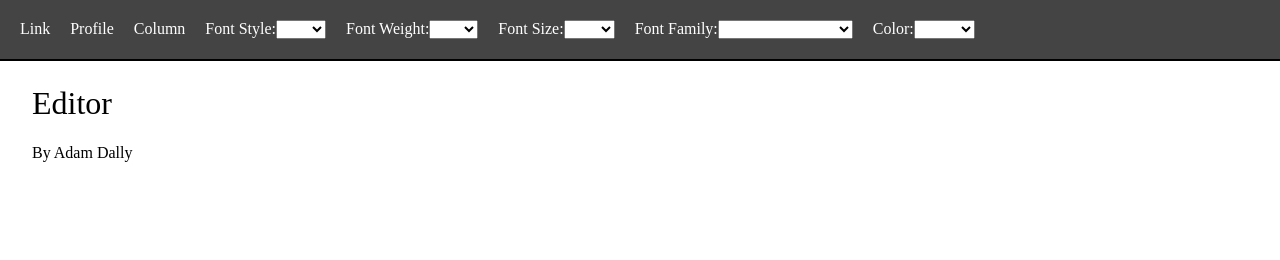
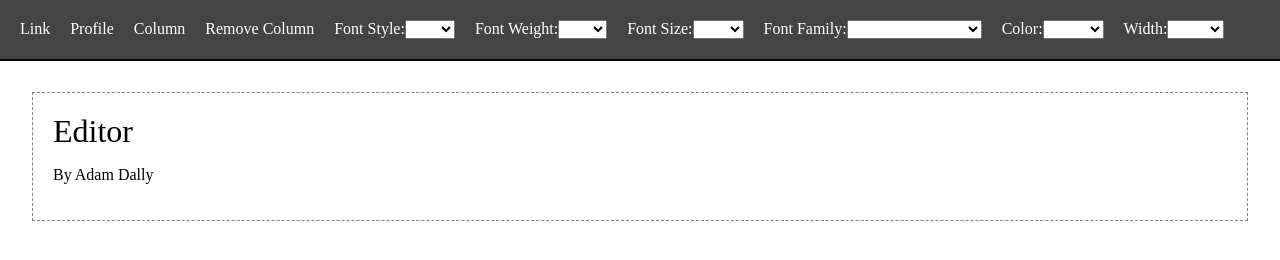
Before and after one commit to adamsdally/editor, a plain HTML site: page index.html in a window 1280 px wide. Drawn offline with Linux system fonts and the light colour scheme.

Commit message:
Testing move

```diff
--- a/index.html
+++ b/index.html
@@ -10,8 +10,16 @@
             }
             main {
                 padding:32px;
-                padding-top:64px;
+                padding-top:92px;
+                display: flex;
+                flex-wrap:wrap;
+                outline:0px;
 
+            }
+            h1, h2, h3, strong {
+                font-weight: inherit;
+                padding:0px;
+                margin:0px;
             }
             nav {
                 margin:0px;
@@ -38,9 +46,6 @@
                 font-weight:bold;
                 color:yellow;
             }
-            h1, h2, h3, strong {
-                font-weight: inherit;
-            }
             .bold {
                 font-weight: bold;
             }
@@ -48,8 +53,10 @@
                 font-style:italic;
             }
             .column {
-                border:1px solid black;
-                background-color:orange;
+                border:1px dashed gray;
+                padding:20px;
+                flex-basis:100%;
+                box-sizing: border-box;
             }
             article {
                 margin:20px;
@@ -87,6 +94,7 @@
                 flex-grow:1;
                 font-size:1.2em;
             }
+
         </style>
         <script type="text/javascript" src="js/maintainSelection.js"></script>
         <script type="text/javascript" src="js/buildSelection.js"></script>
@@ -116,6 +124,7 @@
             <a href="" data-action="link">Link</a>
             <a href="" data-action="profile">Profile</a>
             <a href="" data-action="column">Column</a>
+            <a href="" data-action="remove-column">Remove Column</a>
             <label>Font Style:</label>
             <select data-action="font-style" name="font-style">
                 <option value=""></option>
@@ -162,19 +171,23 @@
                 <option value="green">Green</option>
                 <option value="yellow">Yellow</option>
             </select>
+            <label>Width:</label>
+            <select data-action="column-width" name="column-width">
+                <option value=""></option>
+                <option value="100">100%</option>
+                <option value="75">75%</option>
+                <option value="66.66">66%</option>
+                <option value="50">50%</option>
+                <option value="33.33">33%</option>
+                <option value="25">25%</option>
+            </select>
             <!--<a href="" data-action="blueBorder">Blue Border</a>-->
         </nav>
-        <!--<h1>Editor by Adam Dally</h1>
-        <p class="italic">Last updated: August 18, 2016</p>
-        <p>This editor is being designed to provide the most accessible way to extend editing
-            functionality via classes, css style properties, and more, along with fine tuned
-            control on what can be edited by what. For instance, you can not change the
-            size of the this documents title but can for everything else :)
-        </p>
-        <p>Modifying text across different styles and paragraphs is slightly buggy still.</p>-->
         <main>
-            <h1>Editor</h1>
-            <p>By Adam Dally</p>
+            <div class="column">
+                <h1>Editor</h1>
+                <p>By Adam Dally</p>
+            </div>
         </main>
         <script type="text/javascript">
         'use strict';
@@ -186,64 +199,13 @@
             //el.contentEditable = true;
 
             //grouping elements ===> 'DIV'
-            var blockElements = ['MAIN', 'H1', 'P', 'DIV'],
+            var blockElements = ['MAIN', 'H1', 'P'],
                 inlineElements = ['SPAN', 'A'],
-                groupElements = [];
+                groupElements = ['DIV'];
 
             var clipboard = null;
 
-            var tests = {
-                'copy': {
-                    'html': 'Hello World',
-                    'selection': {
-                        'start': 0,
-                        'end': 11
-                    },
-                    'result': function(editor) {
-                        return editor.clipboard;
-                    },
-                    'wanted': 'Hello World'
-                },
-                'paste': {
-                    'init': function(editor) {
-                        editor.clipboard = "Hello World"
-                    },
-                    'wanted': '<main>Hello World</main>'
-                },
-                'bold': {
-                    'html': 'Hello World',
-                    'selection': {
-                        'start':0,
-                        'end':11
-                    },
-                    'wanted': '<main class="bold">Hello World</main>'
-
-                },
-                'italic': {
-                    'html': 'Hello World',
-                    'selection': {
-                        'start':0,
-                        'end':11
-                    },
-                    'wanted': '<main class="italic">Hello World</main>'
-                },
-                'column': {
-                    'html': 'Hello World',
-                    'selection': {
-                        'start': 0,
-                        'end': 11,
-                    },
-                    'wanted': '<main><div class="column">Hello World</div></main>'
-                },
-                /*'link': {
-                    'html': 'Hello World',
-                    'selection': {
-                        'start': 1,
-                        'end': 10,
-                    },
-                    'wanted': '<main>H<a href="http://google.com">ello Worl</a>d</main>'
-                }*/
-            };
+            var tests = {};
 
             var actions = {
                 'copy': {
@@ -252,7 +214,18 @@
                     },
                     'event': function(current) {
                         current.editor.clipboard = current.editor.selection.toString();
-                    }
+                    },
+                    'test': {
+                        'html': 'Hello World',
+                        'selection': {
+                            'start': 0,
+                            'end': 11
+                        },
+                        'result': function(editor) {
+                            return editor.clipboard;
+                        },
+                        'wanted': 'Hello World'
+                    },
                 },
                 'paste': {
                     'event': function(current) {
@@ -260,6 +233,12 @@
                         range.deleteContents();
                         range.insertNode(document.createTextNode(current.editor.clipboard));
 
+                    },
+                    'test':{
+                        'init': function(editor) {
+                            editor.clipboard = "Hello World"
+                        },
+                        'wanted': '<main>Hello World</main>'
                     }
                 },
                 'profile': {
@@ -293,21 +272,116 @@
                         var result = window.prompt("Web Address?", "http://google.com");
                         current.selection[0].node.href= result;
                     },
-                    'special': true
+                    'special': true,
+                    /*'test':{
+                        'html': 'Hello World',
+                        'selection': {
+                            'start': 1,
+                            'end': 10,
+                        },
+                        'wanted': '<main>H<a href="http://google.com">ello Worl</a>d</main>'
+                    }*/
                 },
                 'input' : {
                     'restricted': ['H1'],
                 },
                 'italic': {
                     'class': 'italic',
+                    'test': {
+                        'html': 'Hello World',
+                        'selection': {
+                            'start':0,
+                            'end':11
+                        },
+                        'wanted': '<main class="italic">Hello World</main>'
+                    },
                 },
                 'bold': {
                     'class': 'bold',
+                    'test':{
+                        'html': 'Hello World',
+                        'selection': {
+                            'start':0,
+                            'end':11
+                        },
+                        'wanted': '<main class="bold">Hello World</main>'
+
+                    }
+                },
+                'remove-column': {
+                    'event': function(current) {
+                        var node = current.selection[0].node;
+                        while (node.parentElement.tagName != "MAIN") {
+                            node = node.parentElement;
+                            if (node.classList.contains("column")) {
+                                if (node.previousSibling && node.classList.contains("column")) {
+                                    while (node.childNodes.length) {
+                                        node.previousSibling.appendChild(node.childNodes[0]);
+                                    }
+                                    node.parentElement.removeChild(node);
+                                }
+                                return;
+                            }
+                        }
+
+                    },
+                    'test': {
+                        'html':'<div class="column">Test</div>',
+                        'selection': {
+                            'start': 21,
+                            'end': 21,
+                        },
+                        'wanted':'<main></main>',
+                    }
                 },
                 'column': {
-                    'class': 'column',
-                    'element': 'DIV',
-                    'special': true
+                    'special': true,
+                    'event': function(current) {
+                        var groupEl, previousEl;
+                        var node = current.selection[0].node;
+                        console.log(current);
+                        if (current.selection[0].startOffset == current.selection[0].endOffset) {
+                            node.splitText(current.selection[0].startOffset);
+
+                        }
+                        //If selection covers multiple elements then column contents will be selection
+                        //additional columns will be before and after selection
+                        //this also implies that if the current selection spans multiple columns that those
+                        //will be deleted and new ones will be created.
+
+                        //otherwise if selection is condensed then split column at cursor
+                        groupEl = current.editor.parentType(current.selection[0].node,'group');
+                        current.editor.splitElement(groupEl, node);
+
+
+                    },
+                    'tests': [
+                        {
+                            'action':'column',
+                            'html': '<div class="column">Hello World</div>',
+                            'selection': {
+                                'start': 6,
+                                'end': 6,
+                            },
+                            'wanted': '<main><div class="column">Hello </div><div class="column">World</div></main>'
+                        },
+                        {
+                            'action':'column',
+                            'html': '<div class="column"><p>Hello World</p></div>',
+                            'selection': {
+                                'start': 6,
+                                'end': 6,
+                            },
+                            'wanted': '<main><div class="column"><p>Hello </p></div><div class="column"><p>World</p></div></main>'
+                        },
+                    ]
+                },
+                'column-width': {
+                    'input': 'select',
+                    'event': function(current){
+                        var groupEl = current.editor.parentType(current.selection[0].node, 'group');
+                        groupEl.style.flexBasis = current.action.value+"%";
+                    }
                 },
                 'font-weight': {
                     'attribute': 'font-weight',
--- a/js/dom.js
+++ b/js/dom.js
@@ -134,3 +134,65 @@ EditorPrototype.previousNode = function(el) {
     }
     return el;
 }
+
+EditorPrototype.parentType = function(el, type) {
+    switch (type) {
+        case 'group':
+            while(this.groupElements.indexOf(el.tagName) == -1) {
+                el = el.parentElement;
+                if (el.tagName == "MAIN")
+                    return false;
+            }
+            return el;
+            break;
+    }
+    return false;
+}
+/*
+
+div p-p p-text-!-text-p div
+go to top
+remember current though that is not quite top
+[div div] div p-p p-text-!-text-p div
+everything to the left of current needs moved
+[div p-p div] div p-text-!-text-p div
+
+*/
+
+
+EditorPrototype.splitElement = function(el, lastNode) {
+    var current,
+        clone,
+        prev = el.cloneNode(),
+        insertPoint = prev,
+        top = el;
+
+    //Loop until the explore point (top) is the same as the lastNode
+    while (lastNode.parentElement != top) {
+
+        //Explore from the lastNode up to the top with current.
+        current = lastNode;
+        while (current.parentElement != top) {
+            current = current.parentElement;
+        }
+
+        //Top is the new current
+        top = current;
+
+        //Everything to the left of the current needs inserted at the insert point
+        while (current.previousSibling) {
+            insertPoint.insertBefore(current.previousSibling, insertPoint.childNodes[0]);
+        }
+
+        //Clone current and insert at insertPoint, this is the new insertPoint
+        clone = current.cloneNode();
+        insertPoint.appendChild(clone);
+        insertPoint = clone;
+    }
+
+    //insert the lastNode;
+    insertPoint.appendChild(lastNode);
+
+    //Insert the entire thing before el
+    el.parentElement.insertBefore(prev, el);
+}
--- a/js/internal.js
+++ b/js/internal.js
@@ -310,7 +310,6 @@ EditorPrototype.perform = function(action) {
         unapplyElements = [],
         combineElements = [];
 
-
     userSelection = saveSelection(this.el);
 
     currentSelection.forEach(function(current) {
@@ -413,6 +412,7 @@ EditorPrototype.perform = function(action) {
             selection: currentSelection,
             element: this.Element(this.el),
             editor: that,
+            action: action
         });
     }
 
@@ -426,10 +426,27 @@ EditorPrototype.test = function() {
     var action, test;
     var result,
         passed = 0,
-        failed = 0;
+        failed = 0,
+        i,
+        x;
     var save = this.el.innerHTML;
+    for (action in this.actions) {
+        console.log(action);
+        if (this.actions[action].test) {
+            this.tests[action] = this.actions[action].test;
+        }
+        if (this.actions[action].tests) {
+            for (i = 0;i<this.actions[action].tests.length;i++) {
+                x++;
+                this.tests[x] = this.actions[action].tests[i];
+            }
+        }
+    }
     for (action in this.tests) {
         test = this.tests[action];
+        if (test.action) {
+            action = test.action;
+        }
         console.log("Action: "+action);
         console.log(test);
 
@@ -447,6 +464,7 @@ EditorPrototype.test = function() {
             this.el,
             test.selection
         );
+
 
         //Run Action
         this.perform(this.actions[action]);
--- a/js/resetControls.js
+++ b/js/resetControls.js
@@ -14,7 +14,6 @@ EditorPrototype.resetControls = function() {
         current,
         node,
         part;
-    console.log(range);
 
     //Look through each select element and build a list of actions we need to determine.
     elements = this.controlsEl.getElementsByTagName('SELECT');
```
